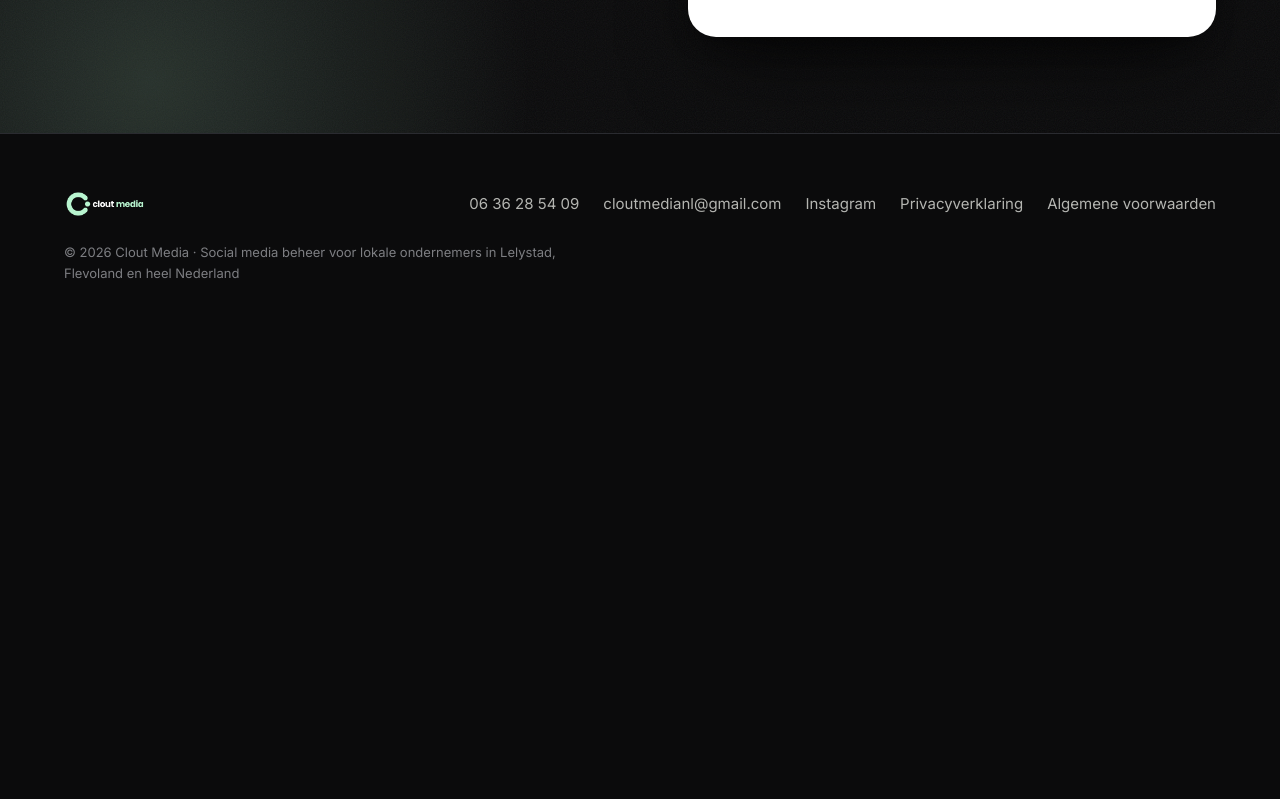
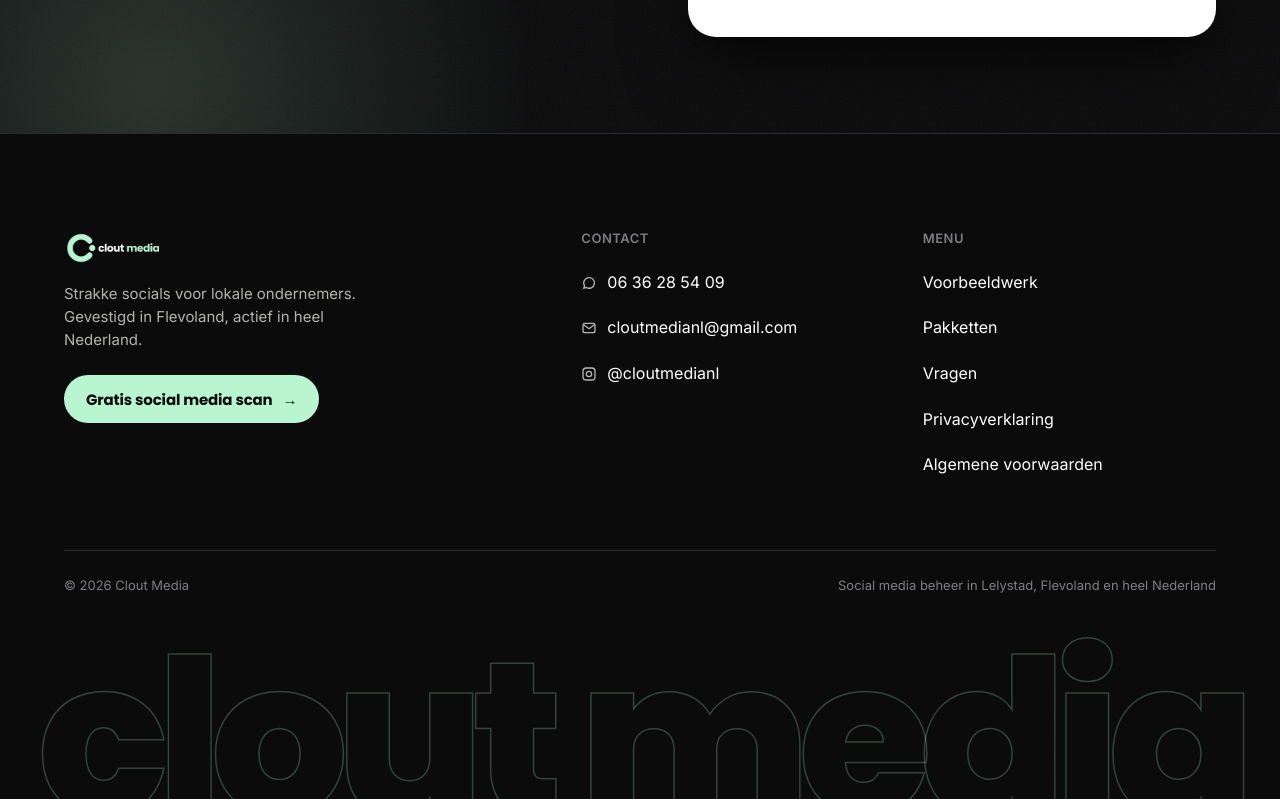
Before and after one commit to Cloutmedianl/cloutmedia-website, a plain HTML site: page index.html in a window 1280 px wide. Shown: the part 8682-9481 px from the top of the page. Before the commit the page ends 9013 px from the top, so only its background shows below. Drawn offline with Linux system fonts and the light colour scheme.

Commit message:
Footer opnieuw ontworpen
Co-Authored-By: Claude Opus 5.5 <noreply@anthropic.com>
Claude-Session: https://claude.ai/code/session_01JxQwfsp353UJD8SNAJTHnL

```diff
--- a/index.html
+++ b/index.html
@@ -263,14 +263,20 @@ fieldset{border:0;padding:0}
 @media(min-width:960px){.scan-grid{grid-template-columns:1fr 1fr;gap:var(--s7)}.scan .copy{position:sticky;top:120px}}
 
 /* footer */
-footer{border-top:1px solid var(--line);padding:var(--s5) 0 120px;color:var(--grey);font-size:15px}
-.foot{display:flex;flex-wrap:wrap;gap:var(--s3) var(--s5);align-items:center;justify-content:space-between}
-.foot img{height:30px;width:auto}
-.foot ul{list-style:none;padding:0;display:flex;flex-wrap:wrap;gap:6px var(--s3)}
-.foot a,.foot .linkbtn{text-decoration:none;transition:color .3s;display:inline-block;padding:10px 0}
-.foot a:hover,.foot .linkbtn:hover{color:var(--mint)}
-.copyr{margin-top:var(--s2);font-size:13px;color:#7d7e82}
-@media(min-width:960px){footer{padding-bottom:var(--s5)}}
+footer{position:relative;overflow:hidden;border-top:1px solid var(--line);padding:var(--s7) 0 0;color:var(--grey);font-size:15px}
+.fgrid{display:grid;gap:var(--s5);position:relative;z-index:1}
+.fbrand img{height:36px;width:auto}
+.fbrand p{margin-top:var(--s2);max-width:34ch;line-height:1.55}
+.fbrand .btn{margin-top:var(--s3);min-height:48px;padding:0 22px;font-size:15px}
+.fcol h4{font:600 13px Inter,sans-serif;letter-spacing:.04em;text-transform:uppercase;color:#7d7e82;margin-bottom:var(--s2)}
+.fcol ul{list-style:none;padding:0;display:grid;gap:4px}
+.fcol a,.fcol .linkbtn{color:var(--white);text-decoration:none;display:inline-flex;align-items:center;gap:10px;padding:8px 0;font-size:16px;transition:color .3s}
+.fcol a:hover,.fcol .linkbtn:hover{color:var(--mint)}
+.fcol svg{flex:none;opacity:.7}
+.fbottom{position:relative;z-index:1;display:flex;flex-wrap:wrap;justify-content:space-between;gap:var(--s1) var(--s3);margin-top:var(--s6);padding:var(--s3) 0;border-top:1px solid var(--line);font-size:13px;color:#7d7e82}
+.wordmark{position:relative;font:800 clamp(64px,17vw,250px)/.8 Poppins,sans-serif;letter-spacing:-.06em;text-align:center;white-space:nowrap;color:transparent;-webkit-text-stroke:1.5px rgba(184,245,208,.24);margin:var(--s4) 0 -.12em;user-select:none;pointer-events:none}
+@media(min-width:880px){.fgrid{grid-template-columns:1.6fr 1fr 1fr}}
+@media(max-width:959px){footer{padding-bottom:88px}}
 
 /* zwevend: desktop WhatsApp, mobiel één balk */
 .wa{position:fixed;right:24px;bottom:24px;z-index:60;width:60px;height:60px;border-radius:50%;background:#25d366;display:none;place-items:center;box-shadow:0 12px 30px rgba(0,0,0,.45);transition:transform .5s var(--ease)}
@@ -591,19 +597,35 @@ dialog::backdrop{background:rgba(5,5,6,.82);backdrop-filter:blur(6px)}
 
 <footer>
   <div class="wrap">
-    <div class="foot">
-      <img src="img/logo.png" alt="Clout Media" width="90" height="30" loading="lazy">
-      <ul>
-        <li><a href="https://wa.me/31636285409">06 36 28 54 09</a></li>
-        <li><a href="mailto:cloutmedianl@gmail.com">cloutmedianl@gmail.com</a></li>
-        <li><a href="https://www.instagram.com/cloutmedianl/" target="_blank" rel="noopener">Instagram</a></li>
-        <li><button type="button" class="linkbtn" data-open="privacy">Privacyverklaring</button></li>
-        <li><button type="button" class="linkbtn" data-open="voorwaarden">Algemene voorwaarden</button></li>
-      </ul>
+    <div class="fgrid">
+      <div class="fbrand">
+        <img src="img/logo.png" alt="Clout Media" width="108" height="36" loading="lazy">
+        <p>Strakke socials voor lokale ondernemers. Gevestigd in Flevoland, actief in heel Nederland.</p>
+        <a class="btn" href="#scan">Gratis social media scan <span class="arr" aria-hidden="true">→</span></a>
+      </div>
+      <div class="fcol">
+        <h4>Contact</h4>
+        <ul>
+          <li><a href="https://wa.me/31636285409" target="_blank" rel="noopener"><svg width="16" height="16" viewBox="0 0 24 24" aria-hidden="true"><path d="M4 20l1.3-4A8 8 0 1 1 8 18.7z" fill="none" stroke="currentColor" stroke-width="2" stroke-linejoin="round"/></svg>06 36 28 54 09</a></li>
+          <li><a href="mailto:cloutmedianl@gmail.com"><svg width="16" height="16" viewBox="0 0 24 24" aria-hidden="true"><rect x="3" y="5" width="18" height="14" rx="3" fill="none" stroke="currentColor" stroke-width="2"/><path d="M4 7l8 6 8-6" fill="none" stroke="currentColor" stroke-width="2"/></svg>cloutmedianl@gmail.com</a></li>
+          <li><a href="https://www.instagram.com/cloutmedianl/" target="_blank" rel="noopener"><svg width="16" height="16" viewBox="0 0 24 24" aria-hidden="true"><rect x="3" y="3" width="18" height="18" rx="5" fill="none" stroke="currentColor" stroke-width="2"/><circle cx="12" cy="12" r="4" fill="none" stroke="currentColor" stroke-width="2"/></svg>@cloutmedianl</a></li>
+        </ul>
+      </div>
+      <div class="fcol">
+        <h4>Menu</h4>
+        <ul>
+          <li><a href="#werk">Voorbeeldwerk</a></li>
+          <li><a href="#pakketten">Pakketten</a></li>
+          <li><a href="#faq">Vragen</a></li>
+          <li><button type="button" class="linkbtn" data-open="privacy">Privacyverklaring</button></li>
+          <li><button type="button" class="linkbtn" data-open="voorwaarden">Algemene voorwaarden</button></li>
+        </ul>
+      </div>
     </div>
-    <!-- KVK: zet hier later "· KvK 12345678" achter het jaartal -->
-    <p class="copyr">© 2026 Clout Media · Social media beheer voor lokale ondernemers in Lelystad, Flevoland en heel Nederland</p>
+    <!-- KVK: zet hier later "· KvK 12345678" achter Clout Media -->
+    <div class="fbottom"><span>© 2026 Clout Media</span><span>Social media beheer in Lelystad, Flevoland en heel Nederland</span></div>
   </div>
+  <div class="wordmark" aria-hidden="true">clout media</div>
 </footer>
 
 <a class="wa" href="https://wa.me/31636285409?text=Hoi%20Clout%20Media%2C%20ik%20wil%20graag%20meer%20weten." target="_blank" rel="noopener" aria-label="Stuur ons een WhatsApp-bericht"><svg width="32" height="32" viewBox="0 0 32 32" aria-hidden="true"><path fill="#fff" d="M16 3a13 13 0 0 0-11.2 19.6L3 29l6.6-1.7A13 13 0 1 0 16 3zm0 23.7c-2 0-3.9-.5-5.6-1.5l-.4-.2-3.9 1 1-3.8-.3-.4A10.7 10.7 0 1 1 16 26.7zm5.9-8c-.3-.2-1.9-1-2.2-1-.3-.1-.5-.2-.7.2l-1 1.2c-.2.2-.4.3-.7.1-.3-.2-1.4-.5-2.6-1.6-1-.9-1.6-1.9-1.8-2.2-.2-.3 0-.5.1-.7l.5-.6.3-.5c.1-.2 0-.4 0-.6l-1-2.4c-.3-.6-.5-.5-.7-.5h-.6c-.2 0-.6.1-.9.4-.3.3-1.1 1.1-1.1 2.7s1.2 3.2 1.3 3.4c.2.2 2.3 3.5 5.6 4.9 2.8 1.1 3.3.9 3.9.8.6-.1 1.9-.8 2.2-1.5.3-.8.3-1.4.2-1.5-.1-.2-.3-.3-.6-.4z"/></svg></a>
```
